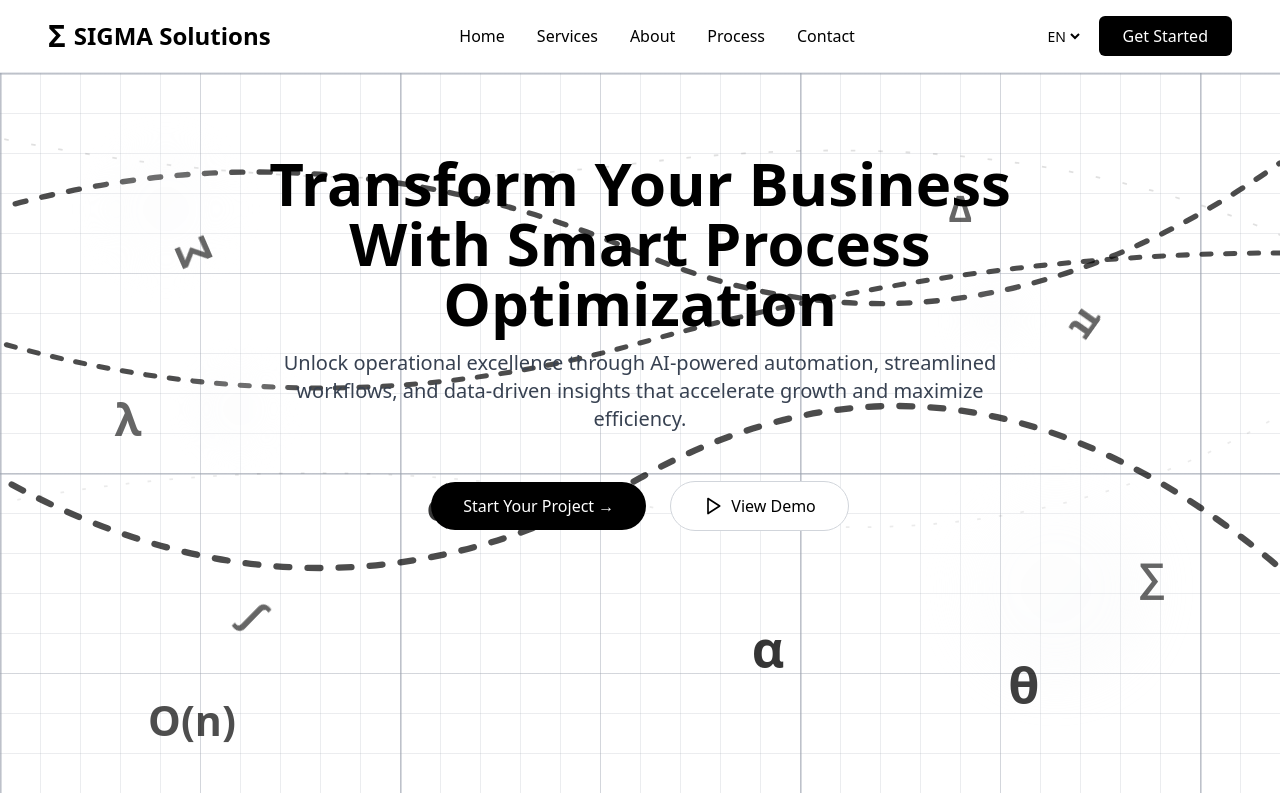
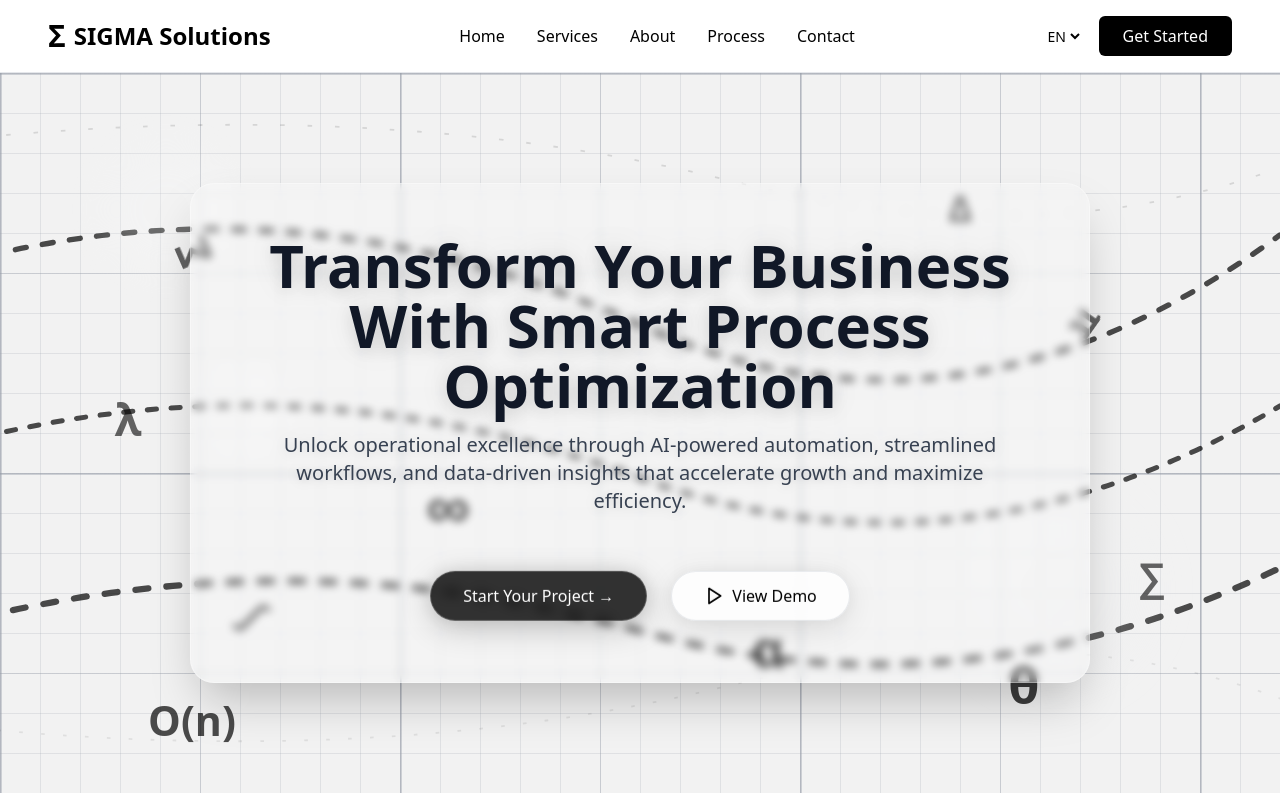
Before and after one commit to dandee77/SIGMA-Web, a React app: page / in a window 1280 px wide. Built offline with nearby package versions, Linux system fonts and the light colour scheme; the HTML template or start-up script is replaced by a standard one.

Commit message:
added a glassmorphism effecr

```diff
--- a/src/components/AnimatedBackground.tsx
+++ b/src/components/AnimatedBackground.tsx
@@ -12,16 +12,20 @@ const AnimatedBackground = () => {
   return <div className="absolute inset-0 w-full h-full overflow-hidden">
       {/* Background grid at the bottom layer */}
       <BackgroundGrid />
+
+      {/* Dark overlay for better contrast */}
+      <div className="absolute inset-0 bg-black/5 z-[1]"></div>
+
       {/* All paths in a single SVG element */}
-      <svg className="absolute inset-0 w-full h-full" xmlns="http://www.w3.org/2000/svg" preserveAspectRatio="none" viewBox="0 0 1400 800">
-        {/* Secondary subtle paths */}
-        <path id="path-four" d="M-100,50 Q300,150 700,100 T1400,180 T2200,120" fill="none" stroke="#000" strokeOpacity="0.12" strokeWidth="2" strokeDasharray="5 25" className="path-four" />
-        <path id="path-five" d="M-100,500 Q300,400 700,480 T1400,380 T2200,450" fill="none" stroke="#000" strokeOpacity="0.08" strokeWidth="2" strokeDasharray="4 20" className="path-five" />
+      <svg className="absolute inset-0 w-full h-full z-[2]" xmlns="http://www.w3.org/2000/svg" preserveAspectRatio="none" viewBox="0 0 1400 800">
+        {/* Secondary subtle paths - more spread out */}
+        <path id="path-four" d="M-100,80 Q400,20 800,120 T1500,60" fill="none" stroke="#000" strokeOpacity="0.12" strokeWidth="2" strokeDasharray="5 25" className="path-four" />
+        <path id="path-five" d="M-100,720 Q400,780 800,680 T1500,740" fill="none" stroke="#000" strokeOpacity="0.08" strokeWidth="2" strokeDasharray="4 20" className="path-five" />
 
-        {/* Main animated paths with thicker lines that circles will follow */}
+        {/* Main animated paths with thicker lines that are more spread out */}
         <path
           id="path-one"
-          d="M0,150 Q350,50 700,200 T1400,100"
+          d="M0,200 Q350,120 700,280 T1400,180"
           fill="none"
           stroke="#000"
           strokeWidth="6"
@@ -33,7 +37,7 @@ const AnimatedBackground = () => {
         />
         <path
           id="path-two"
-          d="M0,450 Q350,650 700,450 T1400,550"
+          d="M0,600 Q350,520 700,620 T1400,550"
           fill="none"
           stroke="#000"
           strokeWidth="7"
@@ -45,7 +49,7 @@ const AnimatedBackground = () => {
         />
         <path
           id="path-three"
-          d="M0,300 Q350,400 700,300 T1400,200"
+          d="M0,400 Q350,320 700,450 T1400,370"
           fill="none"
           stroke="#000"
           strokeWidth="5.6"
@@ -58,7 +62,7 @@ const AnimatedBackground = () => {
       </svg>
 
       {/* Animated mathematical symbols - positioned across the hero section */}
-      <div className="absolute inset-0 w-full h-full z-[5]">
+      <div className="absolute inset-0 w-full h-full z-[3]">
         {/* Spinning symbols */}
         <AnimatedSymbol
           symbol="Σ"
--- a/src/components/HeroSection.tsx
+++ b/src/components/HeroSection.tsx
@@ -1,27 +1,60 @@
-import React from 'react';
 import AnimatedBackground from './AnimatedBackground';
 import { PlayIcon } from 'lucide-react';
 const HeroSection = () => {
   return <div className="relative w-full min-h-[calc(100vh-80px)] overflow-hidden bg-white">
       <AnimatedBackground />
-      <div className="relative z-10 flex flex-col items-center justify-center px-6 pt-20 pb-32 text-center max-w-4xl mx-auto">
-        <h1 className="text-4xl md:text-5xl lg:text-6xl font-bold mb-4 leading-tight">
+
+      {/* Glassmorphism container for content */}
+      <div className="relative z-20 flex flex-col items-center justify-center px-8 min-h-[calc(100vh-80px)] text-center">
+        {/* Glassmorphism background for text area - centered and compact */}
+        <div className="absolute bg-white/20 backdrop-blur-sm rounded-3xl border border-white/30 shadow-2xl"
+             style={{
+               left: '50%',
+               top: '50%',
+               transform: 'translate(-50%, -50%)',
+               width: 'min(900px, 90vw)',
+               height: '500px',
+               padding: '60px 40px'
+             }}></div>
+
+        {/* Content with floating animation and glow */}
+        <div className="relative z-10 animate-float-text">
+          <h1 className="text-4xl md:text-5xl lg:text-6xl font-bold mb-4 leading-tight text-gray-900 drop-shadow-lg"
+              style={{
+                textShadow: '0 0 30px rgba(0, 0, 0, 0.1), 0 0 60px rgba(0, 0, 0, 0.05)',
+                filter: 'drop-shadow(0 4px 8px rgba(0, 0, 0, 0.1))'
+              }}>
             Transform Your Business
             <br />
             With Smart Process
             <br />
             Optimization
           </h1>
-        <p className="text-gray-700 text-lg md:text-xl max-w-3xl mx-auto mb-12">
+
+          <p className="text-gray-700 text-lg md:text-xl max-w-3xl mx-auto mb-12 drop-shadow-md"
+             style={{
+               textShadow: '0 0 20px rgba(0, 0, 0, 0.1)',
+               filter: 'drop-shadow(0 2px 4px rgba(0, 0, 0, 0.1))'
+             }}>
             Unlock operational excellence through AI-powered automation,
             streamlined workflows, and data-driven insights that accelerate growth
             and maximize efficiency.
           </p>
-        <div className="flex flex-col md:flex-row items-center justify-center gap-6">
-          <button className="bg-black hover:bg-gray-800 text-white px-8 py-3 rounded-full flex items-center justify-center transition-colors font-medium">
+        </div>
+
+        {/* Buttons with floating animation and glassmorphism */}
+        <div className="relative z-10 flex flex-col md:flex-row items-center justify-center gap-6 animate-float-buttons">
+          <button className="bg-black/80 hover:bg-black/90 backdrop-blur-sm text-white px-8 py-3 rounded-full flex items-center justify-center transition-all duration-300 font-medium shadow-2xl hover:shadow-3xl hover:scale-105 border border-white/20"
+                  style={{
+                    boxShadow: '0 8px 32px rgba(0, 0, 0, 0.2), 0 0 20px rgba(0, 0, 0, 0.1)',
+                  }}>
             Start Your Project &rarr;
           </button>
-          <button className="bg-white hover:bg-gray-100 text-black px-8 py-3 rounded-full flex items-center justify-center transition-colors border border-gray-300 font-medium">
+
+          <button className="bg-white/80 hover:bg-white/90 backdrop-blur-sm text-black px-8 py-3 rounded-full flex items-center justify-center transition-all duration-300 border border-gray-300/50 font-medium shadow-2xl hover:shadow-3xl hover:scale-105"
+                  style={{
+                    boxShadow: '0 8px 32px rgba(0, 0, 0, 0.1), 0 0 20px rgba(0, 0, 0, 0.05)',
+                  }}>
             <PlayIcon className="w-5 h-5 mr-2" /> View Demo
           </button>
         </div>
--- a/src/index.css
+++ b/src/index.css
@@ -104,6 +104,33 @@
   animation: pulse-scale 4s ease-in-out infinite;
 }
 
+/* Floating animations for text and buttons */
+@keyframes float-up-down {
+  0%, 100% {
+    transform: translateY(0px);
+  }
+  50% {
+    transform: translateY(-10px);
+  }
+}
+
+@keyframes float-up-down-slow {
+  0%, 100% {
+    transform: translateY(0px);
+  }
+  50% {
+    transform: translateY(-15px);
+  }
+}
+
+.animate-float-text {
+  animation: float-up-down 4s ease-in-out infinite;
+}
+
+.animate-float-buttons {
+  animation: float-up-down-slow 5s ease-in-out infinite;
+}
+
 /* Add gradient background utility */
 .bg-gradient-radial {
   background: radial-gradient(circle, var(--tw-gradient-from) 0%, var(--tw-gradient-to) 100%);
```
Lines whose indentation alone changed are shown as unchanged.
